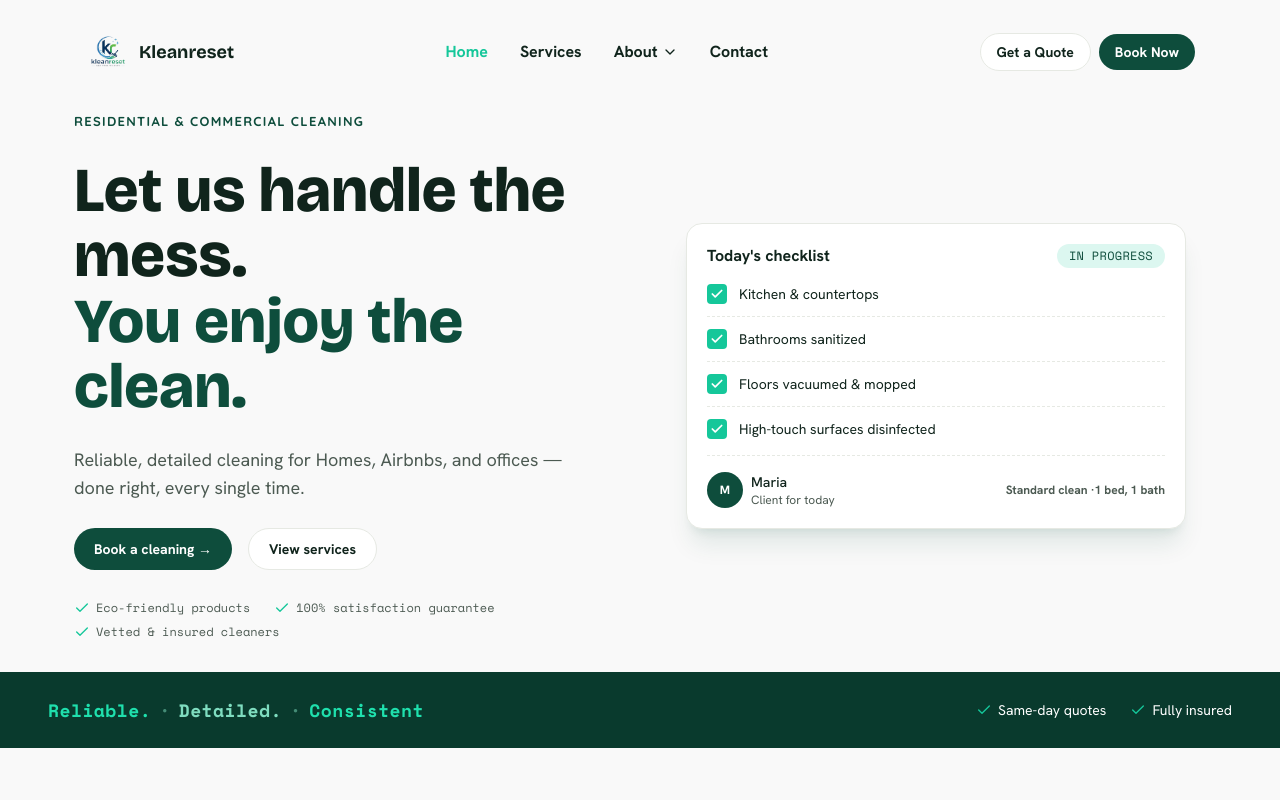
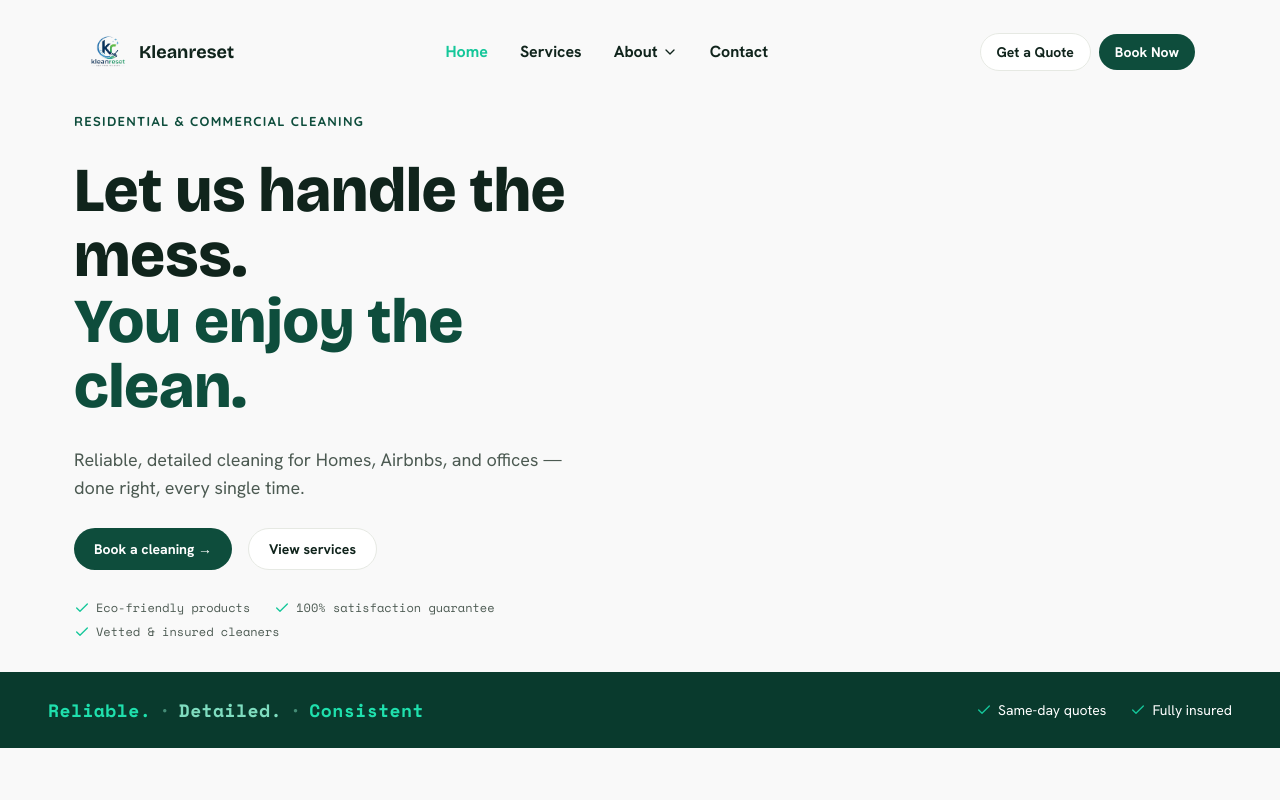
Before and after one commit to Kxrvvy/kleanreset, a Next.js app in the folder kleanreset/: page / in a window 1280 px wide. Shown: the top 800 px of the page. Built offline with nearby package versions, Linux system fonts and the light colour scheme.

Commit message:
update: revision of the design

```diff
--- a/kleanreset/components/home/hero.tsx
+++ b/kleanreset/components/home/hero.tsx
@@ -59,53 +59,7 @@ export function Hero() {
                     </ul>
                 </div>
 
-                {/* Right column: card. */}
-                <div className="relative">
-                    <div className="mx-auto w-full max-w-[500px] rounded-card border border-line bg-card p-5 shadow-xl shadow-pine/10 sm:p-6 md:max-w-[420px] lg:max-w-[500px] lg:p-5">
-                        {/* Card Header */}
-                        <div className="mb-4 flex items-center justify-between">
-                            <h3 className="text-base font-semibold text-ink">
-                                Today&apos;s checklist
-                            </h3>
-                            <span className="rounded-pill bg-mint/15 px-3 py-1 font-mono text-xs uppercase tracking-wide text-pine">
-                                In Progress
-                            </span>
-                        </div>
 
-                        {/* Checklist */}
-                        <ul className="space-y-3">
-                            {CHECKLIST.map((item) => (
-                                <li
-                                    key={item}
-                                    className="flex items-center gap-3 border-b border-dashed border-line pb-3 last:border-0 last:pb-0"
-                                >
-                                    <span className="flex h-5 w-5 shrink-0 items-center justify-center rounded bg-mint">
-                                        <Check className="h-3.5 w-3.5 text-white" strokeWidth={3} />
-                                    </span>
-                                    <span className="text-sm text-ink">{item}</span>
-                                </li>
-                            ))}
-                        </ul>
-
-                        {/* Card Footer */}
-                        <div className="mt-4 flex items-center justify-between border-t border-dashed border-line pt-4">
-                            <div className="flex items-center gap-2">
-                                <span className="flex h-9 w-9 shrink-0 items-center justify-center rounded-full bg-pine text-xs font-bold text-card">
-                                    M
-                                </span>
-                                <div className="text-xs">
-                                    <p className="text-sm font-medium text-ink">Maria</p>
-                                    <p className="text-ink-soft">Client for today</p>
-                                </div>
-                            </div>
-                            <p className="max-w-[120px] text-[12px] font-semibold text-ink-soft sm:max-w-none">
-                                Standard clean ·
-                                <br className="sm:hidden" />
-                                1 bed, 1 bath
-                            </p>
-                        </div>
-                    </div>
-                </div>
             </div>
 
             {/* Hero Footer strip */}
--- a/kleanreset/components/services/dentalFeature.tsx
+++ b/kleanreset/components/services/dentalFeature.tsx
@@ -43,7 +43,7 @@ export function DentalFeature() {
                 {/* Right column: checklist card */}
                 <div className="rounded-card border border-line bg-card p-6 shadow-xl shadow-pine/10">
                     <h3 className="mb-5 text-base font-semibold text-ink">
-                        What every clinic visit includes
+                        What every commercial visit includes
                     </h3>
 
                     <ul className="space-y-3">
```
